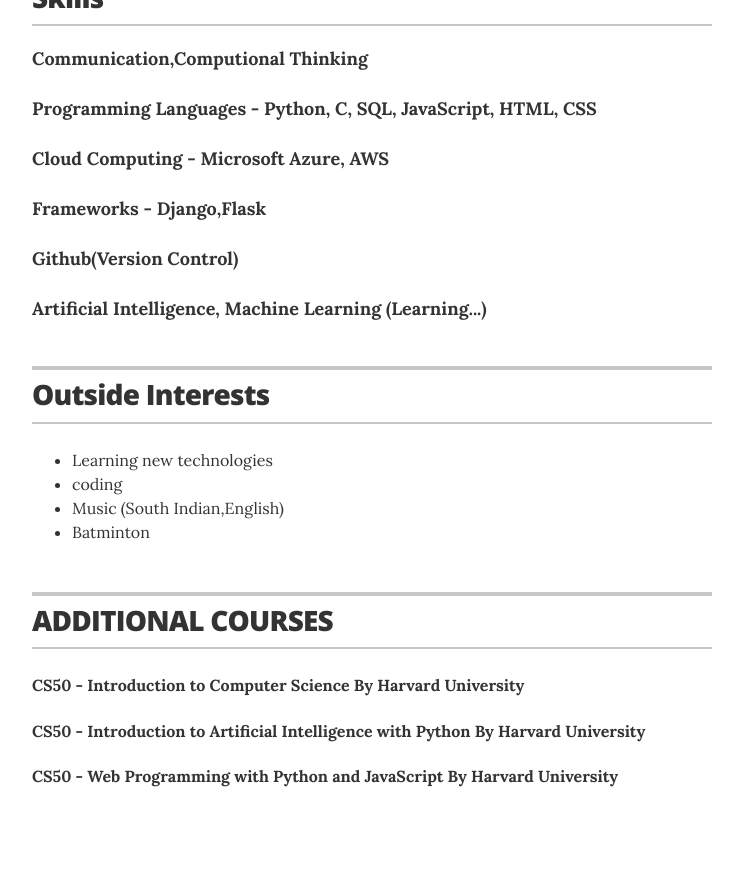
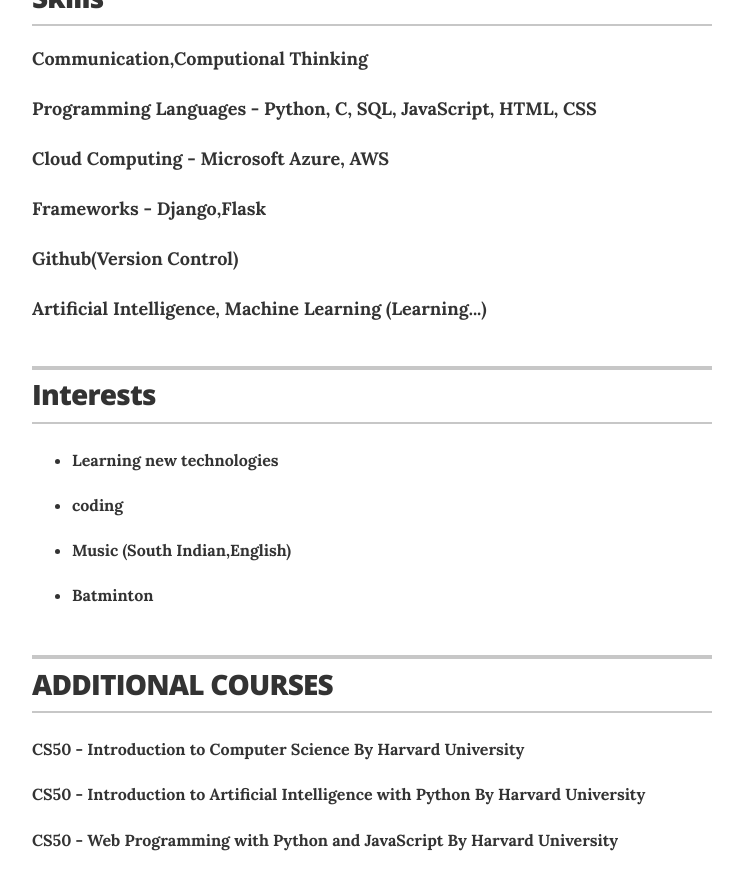
Before and after one commit to iamprasadraju/resume, a Jekyll site: the page built from index.html, in a window 1280 px wide and 900 px high, scrolled down 1441 px. Shown: the top 890 px of the window, without its empty margins (268-1011 px from the left). Built offline with Jekyll 4.4.1, drawn with Linux system fonts in a browser that asks for light colours; before the commit the page ends 2277 px from its top, so only the background shows below that.

Commit message:
Update resume.html

```diff
--- a/_layouts/resume.html
+++ b/_layouts/resume.html
@@ -182,13 +182,13 @@
       <section class="content-section">
 
         <header class="section-header">
-          <h2>Outside Interests</h2>
+          <h2>Interests</h2>
         </header>
 
         <div class="resume-item">
           <ul class="resume-item-list">
             {% for interest in site.data.interests %}
-            <li>{{ interest.description }}</li>
+            <h4><li>{{ interest.description }}</li></h4>
             {% endfor %}
           </ul>
         </div>
```
